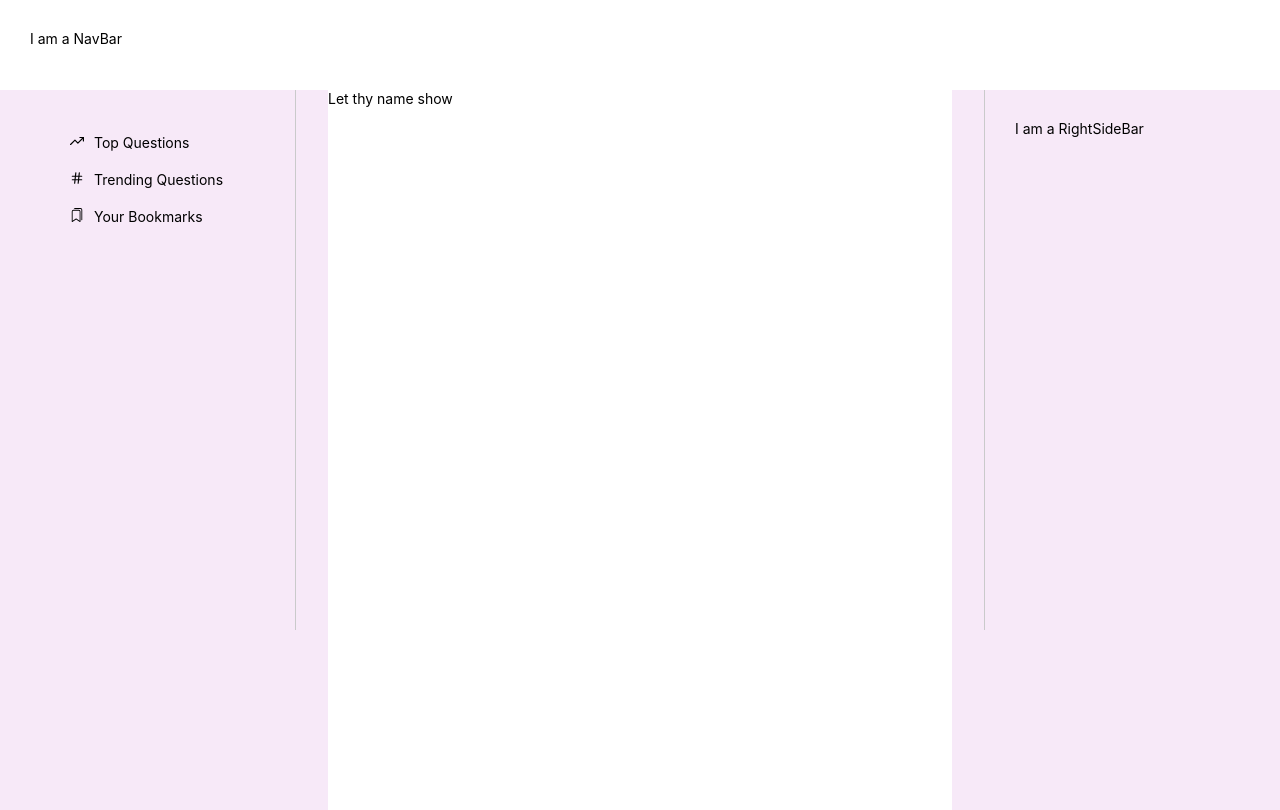
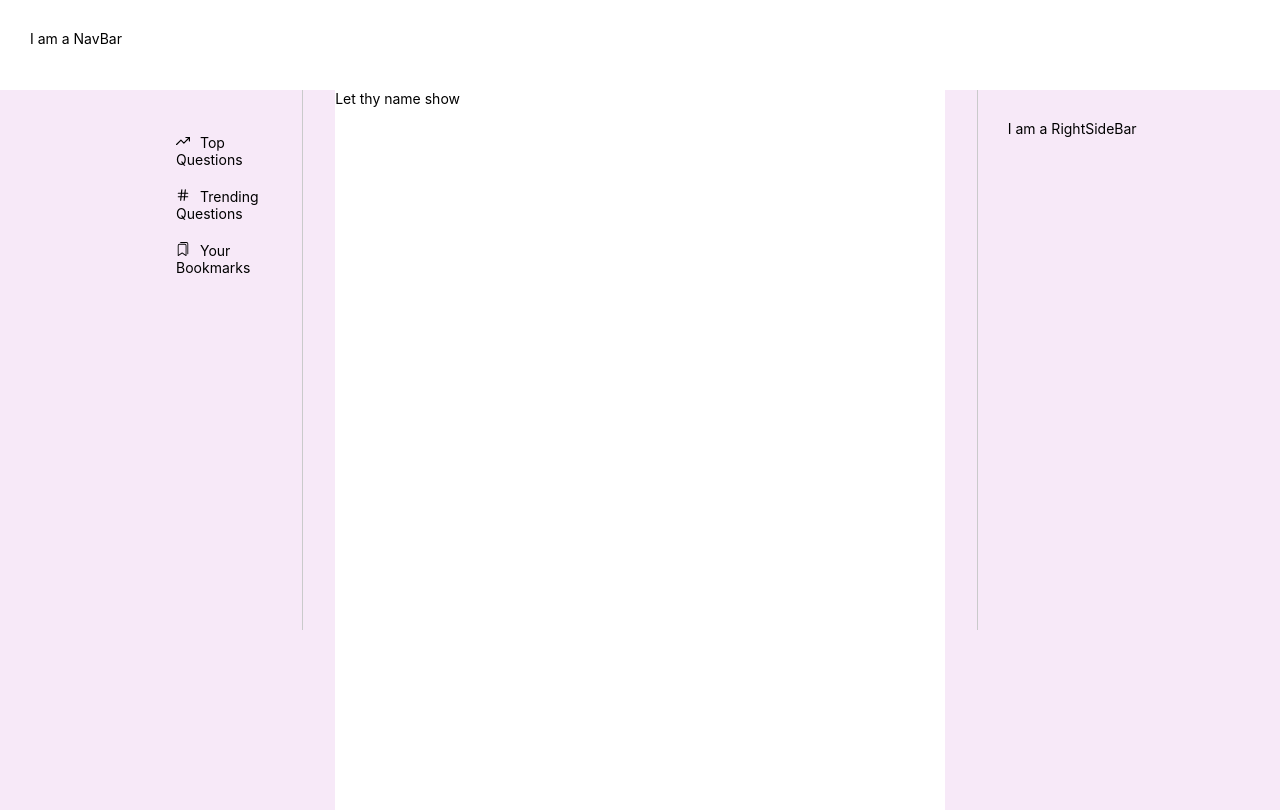
Before and after one commit to whoismuktar/lay-app, a React (Create React App) app: page / in a window 1280 px wide. Built offline with nearby package versions, Linux system fonts and the light colour scheme.

Commit message:
define box layout

```diff
--- a/src/App.css
+++ b/src/App.css
@@ -37,6 +37,11 @@
   }
 }
 
+.app-wrapper {
+  max-width: 1100px;
+  margin: 0 auto !important;
+}
+
 
 main {
   background-color: #ffffff;
--- a/src/components/Layout/index.js
+++ b/src/components/Layout/index.js
@@ -15,6 +15,7 @@ function Layout({ children }) {
       </Row>
 
       <Row
+        className="app-wrapper"
         gutter={{
           xs: 8,
           sm: 16,
@@ -22,15 +23,15 @@ function Layout({ children }) {
           lg: 32,
         }}
       >
-        <Col span={6} className="gutter-row">
+        <Col span={5} className="">
           <LeftSideBar />
         </Col>
 
-        <Col span={12} className="gutter-row">
+        <Col span={14} className="">
           <main>{children}</main>
         </Col>
 
-        <Col span={6} className="gutter-row">
+        <Col span={5} className="">
           <RightSideBar />
         </Col>
       </Row>
```
